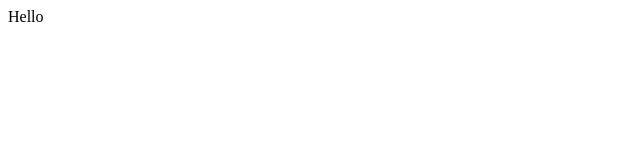
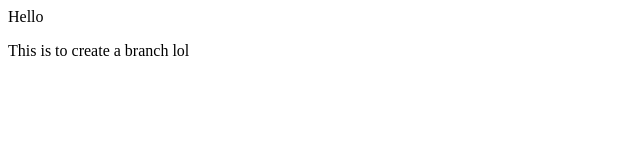
Before and after one commit to murrha/Practice, a plain HTML site: page index.html in a window 1280 px wide. Shown: the whole page, without its empty margins (0-640 px from the left). Drawn offline with Linux system fonts and the light colour scheme.

Commit message:
new change to index

```diff
--- a/index.html
+++ b/index.html
@@ -1,4 +1,6 @@
 <!DOCTYPE html>
 <html>
 <div>Hello</div>
+
+<p>This is to create a branch lol</p>
 </html>
```
